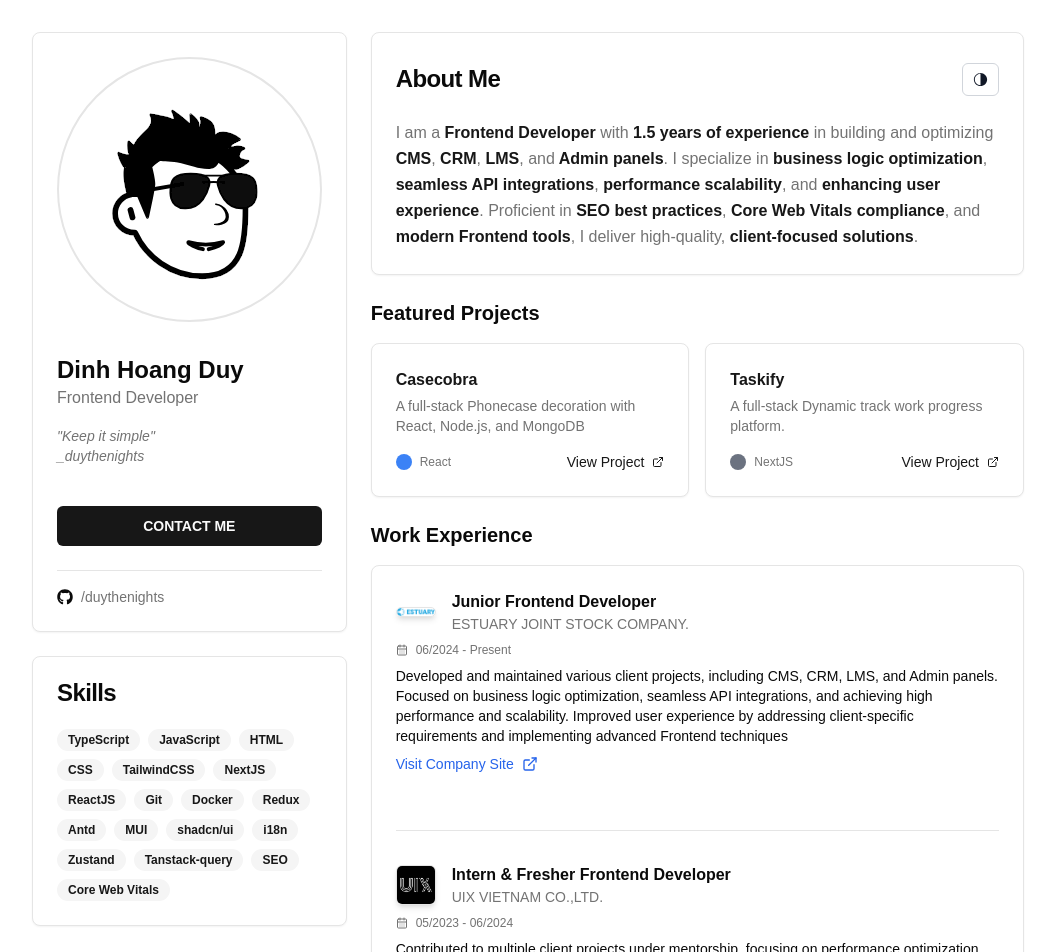
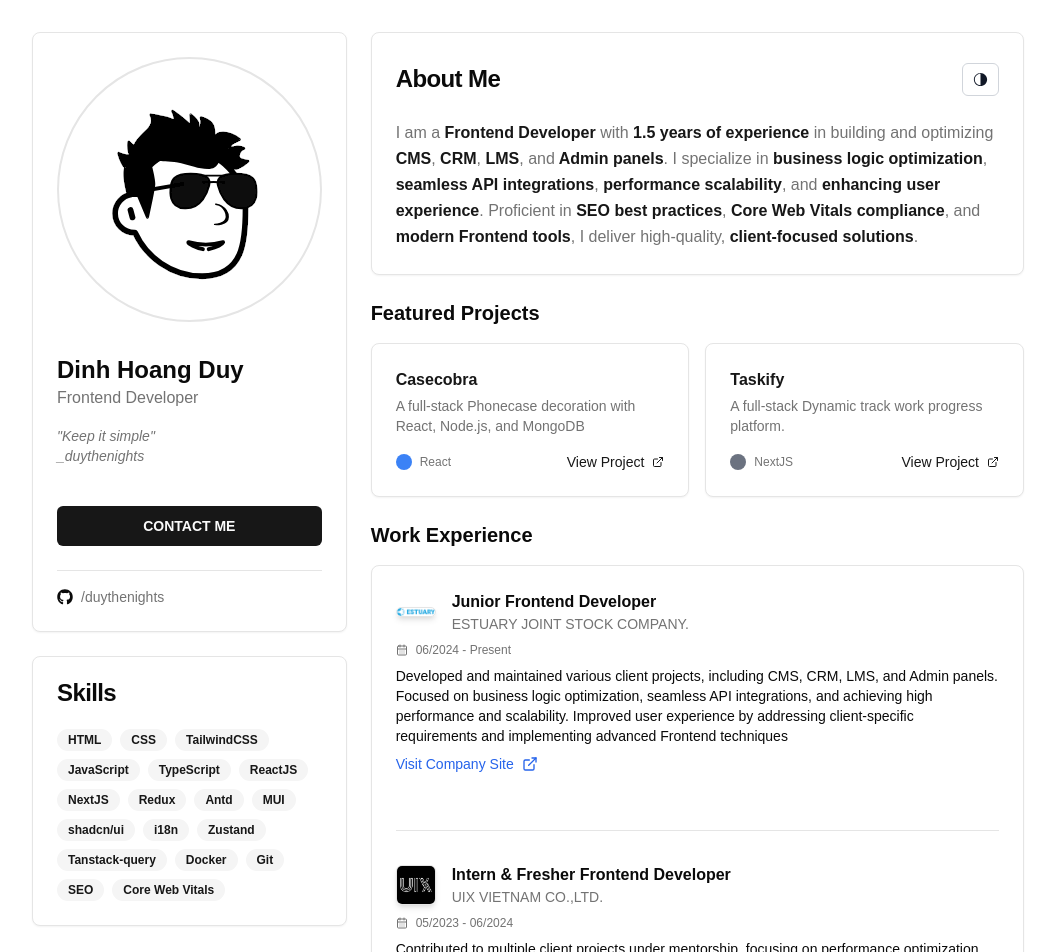
Before and after one commit to duythenights/duythenights_portfolio, a Next.js app: page / in a window 1280 px wide. Shown: the top 952 px of the page, without its empty margins (112-1167 px from the left). Built offline with nearby package versions, Linux system fonts and the light colour scheme; what @radix-ui/themes would draw is missing.

Commit message:
feat: update skills section

```diff
--- a/src/components/Skills.tsx
+++ b/src/components/Skills.tsx
@@ -2,15 +2,13 @@
 import { Badge } from "@/components/ui/badge";
 // TODO: Update skills
 const skills = [
-  "TypeScript",
-  "JavaScript",
   "HTML",
   "CSS",
   "TailwindCSS",
+  "JavaScript",
+  "TypeScript",
+  "ReactJS",
   "NextJS",
-  "ReactJS",
-  "Git",
-  "Docker",
   "Redux",
   "Antd",
   "MUI",
@@ -18,6 +16,8 @@
   "i18n",
   "Zustand",
   "Tanstack-query",
+  "Docker",
+  "Git",
   "SEO",
   "Core Web Vitals",
 ];
```
